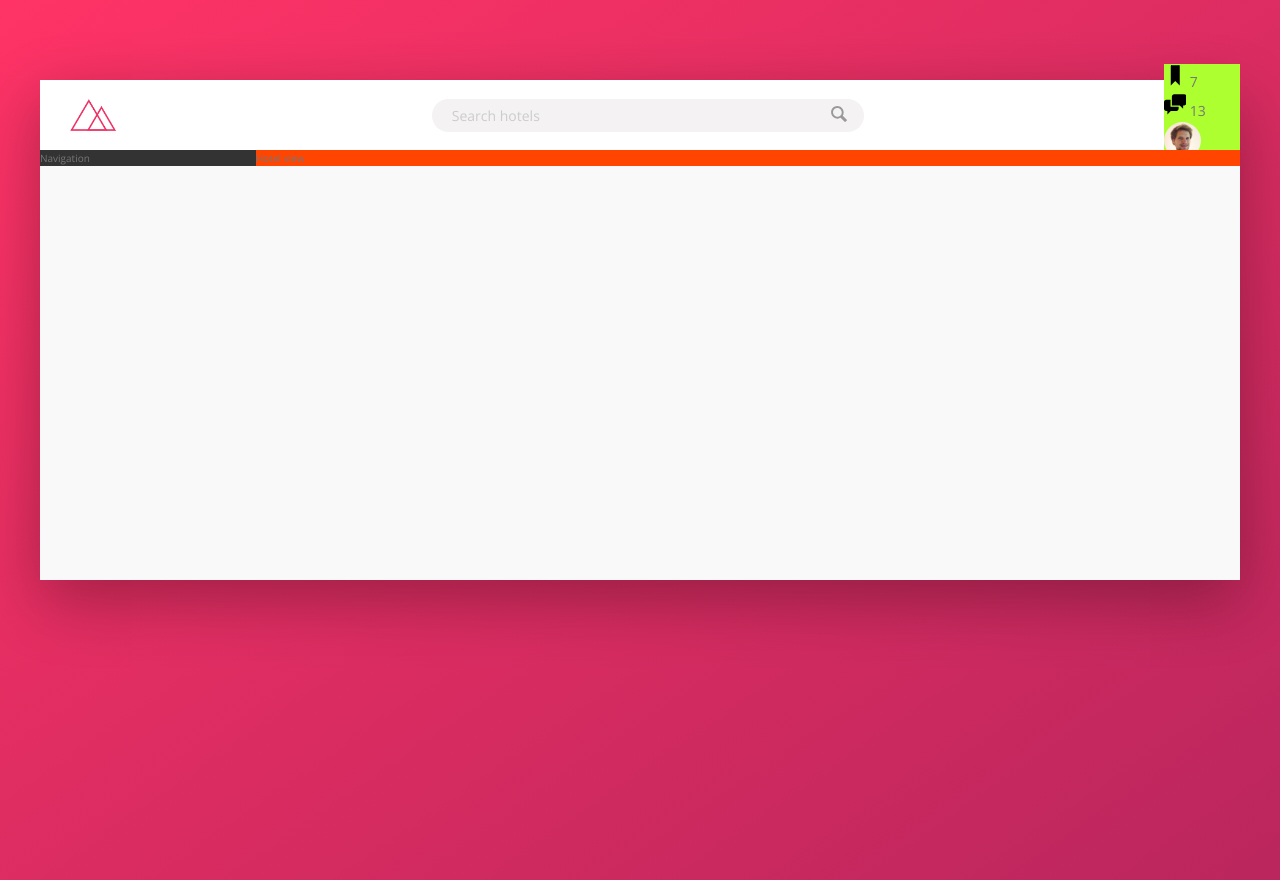
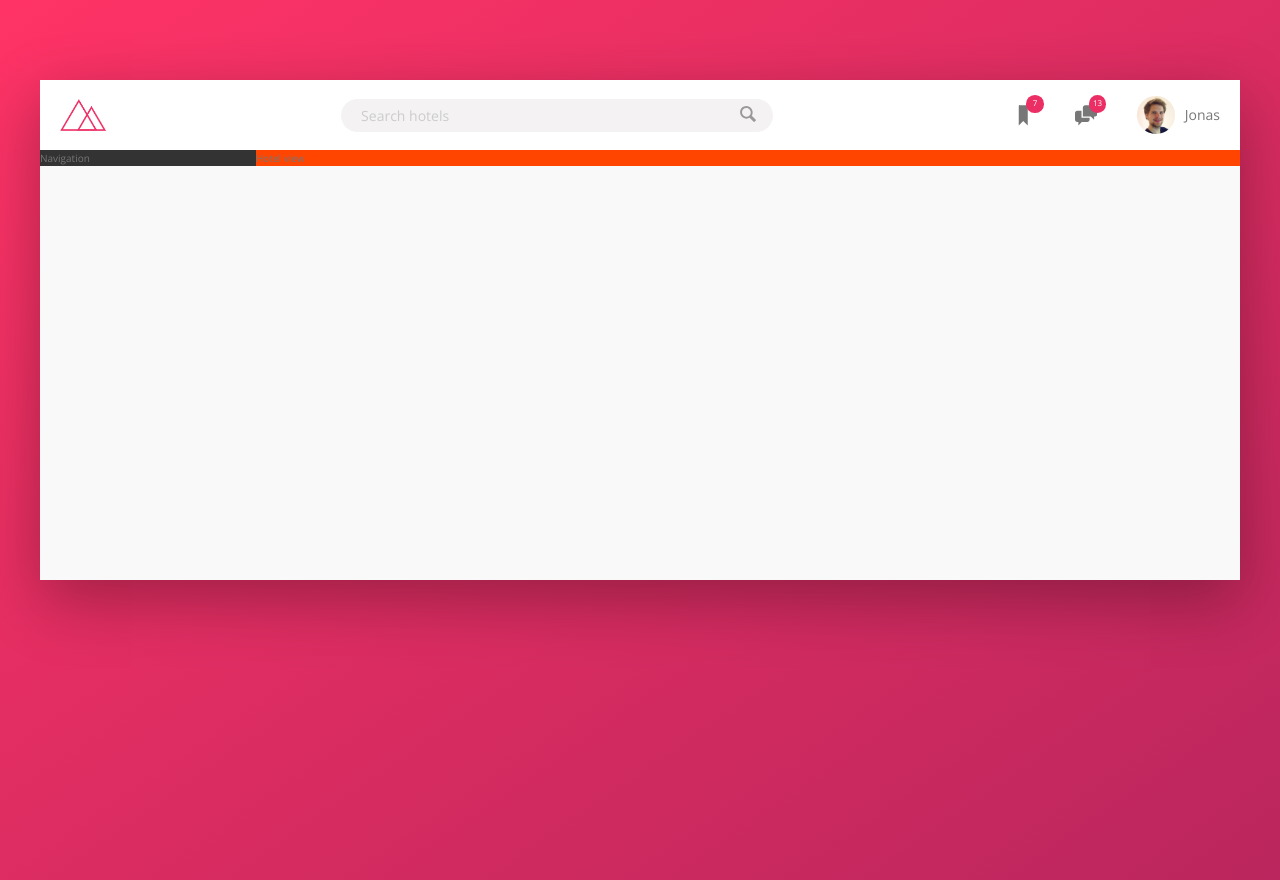
Before and after one commit to badjonz/trillo-repo, a website: page index.html in a window 1280 px wide. Drawn offline with nearby package versions, Linux system fonts and the light colour scheme.

Commit message:
Finished up styling the header, the final task was to fix the user nav section and we did.

```diff
--- a/sass/_components.scss
+++ b/sass/_components.scss
@@ -2,7 +2,7 @@
 // LOGO
 .logo {
   height: 3.25rem;
-  margin-left: 3rem;
+  margin-left: 2rem;
 }
 
 /////////////////////////////////////////////////////////
@@ -60,17 +60,46 @@
 /////////////////////////////////////////////////////////
 // USER NAVIGATION
 .user-nav {
-  background-color: greenyellow;
+  align-self: stretch;
+  display: flex;
+  align-items: center;
+
+  & > * {
+    padding: 0 2rem;
+    cursor: pointer;
+    height: 100%;
+    display: flex;
+    align-items: center;
+  }
+
+  & > *:hover {
+    background-color: var(--color-grey-light-2);
+  }
 
   &__icon-box {
+    position: relative;
   }
 
   &__icon {
     height: 2.25rem;
     width: 2.25rem;
+    fill: var(--color-grey-dark-2);
   }
 
   &__notification {
+    font-size: 0.8rem;
+    height: 1.75rem;
+    width: 1.75rem;
+    border-radius: 50%;
+    background-color: var(--color-primary);
+    color: #fff;
+    position: absolute;
+    top: 1.5rem;
+    right: 1.1rem;
+    // transform: translate(-50% -50%);
+    display: flex;
+    justify-content: center;
+    align-items: center;
   }
 
   &__user {
@@ -79,6 +108,7 @@
   &__user-photo {
     height: 3.75rem;
     border-radius: 50%;
+    margin-right: 1rem;
   }
 
   &__user-name {
```
Also changed, not shown: css/style.css.
